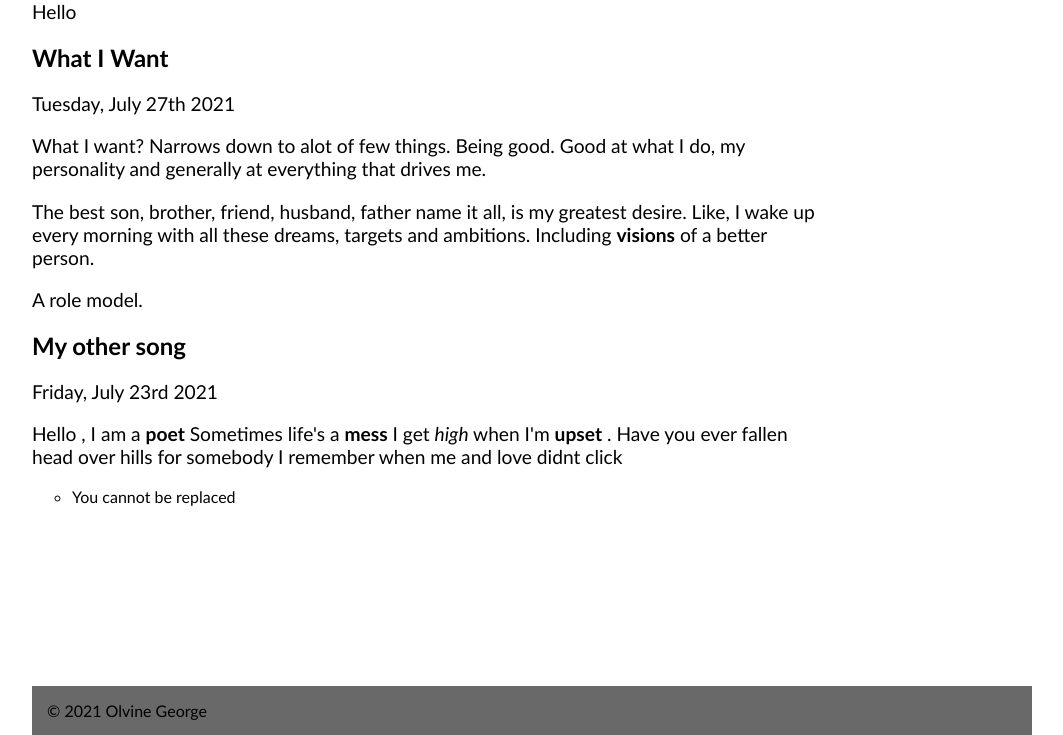
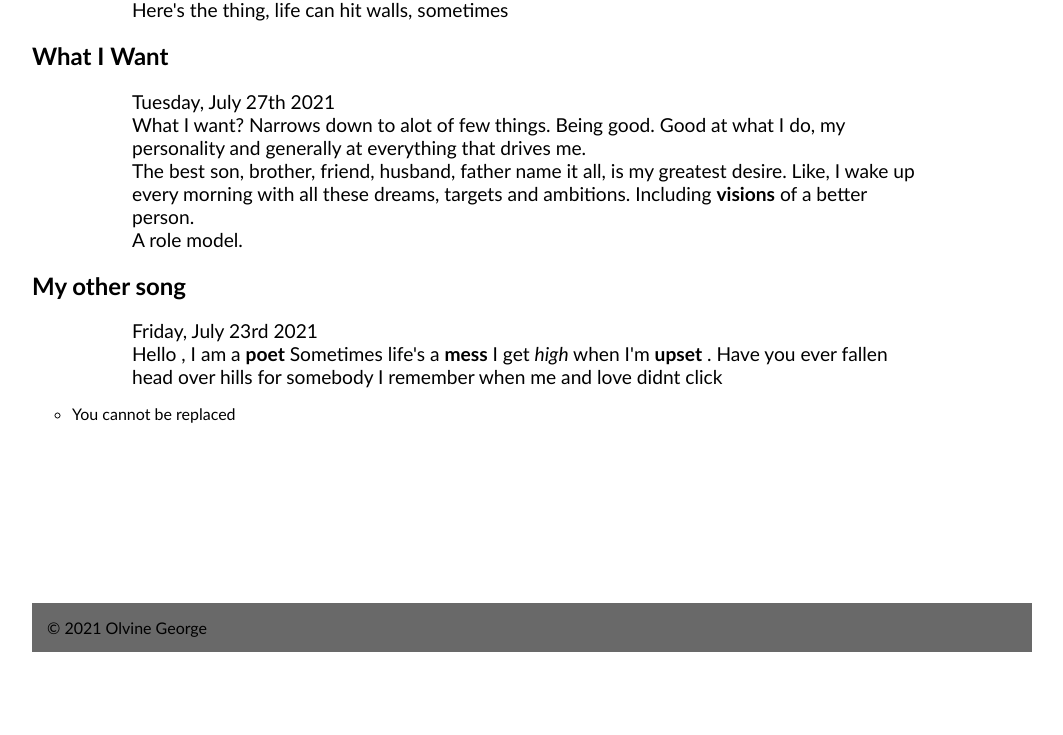
Before and after one commit to Olvine23/olvine-podcast, a Gatsby site: page /blog in a window 1280 px wide. Shown: the part 213-948 px from the top of the page, without its empty margins (108-1171 px from the left). After the commit the page ends 865 px from the top, so only its background shows below. Built offline with nearby package versions, Linux system fonts and the light colour scheme; Gatsby itself is replaced by a stand-in of ours.

Commit message:
some other cool changes

```diff
--- /dev/null
+++ b/blogs/sad.mdx
@@ -0,0 +1,5 @@
+---
+title: Life Sucks
+date: 2021-07-27
+---
+Here's the thing, life can hit walls, sometimes
--- a/src/components/layout.module.css
+++ b/src/components/layout.module.css
@@ -23,7 +23,7 @@ body{
  }
  a:hover{
     text-decoration: none;
-    color:white;
+    color:#000;
  }
 
 ul{
@@ -58,7 +58,8 @@ footer{
 }
 p{
      font-size: larger;
-     width:800px
+     width:800px;
+     margin:auto;
 }
 
 @media  only screen  and (max-width:500px){
--- a/src/pages/blog.js
+++ b/src/pages/blog.js
@@ -10,8 +10,6 @@ const Blog = ({data}) => {
     console.log(data)
     return(
         <Layout pageTitle = 'Blogs' pageHeading = 'Blogs'>
-            <p>Hello</p>
-
                 {data.allMdx.nodes.map(node => {
                     return  <article key = {node.frontmatter.title}>
                    <h2> {node.frontmatter.title}</h2>
```
